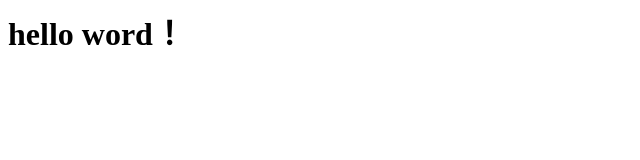
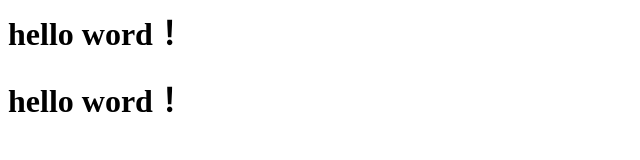
Before and after one commit to zhang202203/austin, a plain HTML site: page index.html in a window 1280 px wide. Shown: the whole page, without its empty margins (0-640 px from the left). Drawn offline with Linux system fonts and the light colour scheme.

Commit message:
Update index.html

```diff
--- a/index.html
+++ b/index.html
@@ -1 +1,2 @@
 <h1>hello word！</h1>
+<h1>hello word！</h1>
```
